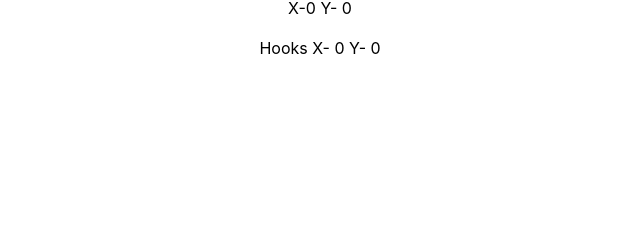
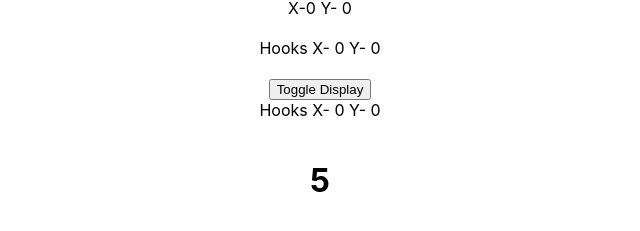
Before and after one commit to prasunmatrix/react-http, a React (Create React App) app: page / in a window 1280 px wide. Shown: the part 583-814 px from the top of the page, without its empty margins (320-960 px from the left). Built offline with nearby package versions, Linux system fonts and the light colour scheme; no server answers.

Commit message:
classCounter and hookCounter

```diff
--- a/src/App.js
+++ b/src/App.js
@@ -8,6 +8,8 @@ import HookCounterThree from './components/HookCounterThree';
 import HookCounterFour from './components/HookCounterFour';
 import ClassMouse from './components/ClassMouse';
 import HookMouse from './components/HookMouse';
+import MouseContainer from './components/MouseContainer';
+import IntervalClassCounter from './components/IntervalClassCounter';
 
 function App() {
   return (
@@ -34,6 +36,8 @@ function App() {
       <HookCounterFour /><br/>
       <ClassMouse /><br/>
       <HookMouse /><br/>
+      <MouseContainer /><br/>
+      <IntervalClassCounter /><br/>
     </div>
   );
 }
--- a/src/components/ClassMouse.js
+++ b/src/components/ClassMouse.js
@@ -19,6 +19,10 @@ export class ClassMouse extends Component {
     window.addEventListener('mousemove',this.logMousePosition)
   }
 
+  componentWillUnmount(){
+    window.removeEventListener('mousemove',this.logMousePosition)
+  }
+
   render() {
     return (
       <div>
--- a/src/components/HookMouse.js
+++ b/src/components/HookMouse.js
@@ -13,6 +13,11 @@ function HookMouse() {
   useEffect(()=> {
     console.log('useEffect called')
     window.addEventListener('mousemove', logMousePosition)
+
+    return () =>{
+      console.log('Component unmounting code')
+      window.removeEventListener('mousemove',logMousePosition)
+    }
   },[])
 
   return (
--- /dev/null
+++ b/src/components/IntervalClassCounter.js
@@ -0,0 +1,30 @@
+import React, { Component } from 'react'
+
+export class IntervalClassCounter extends Component {
+  constructor(props) {
+    super(props)
+    this.state = {
+       count:0
+    }
+  }
+
+  componentDidMount(){
+    this.interval=setInterval(this.tick,1000)
+  }
+
+  componentWillUnmount(){
+    clearInterval(this.interval)
+  }
+
+  tick = () =>{
+    this.setState({
+      count:this.state.count +1
+    })
+  }
+
+  render() {
+    return <h1>{this.state.count}</h1>
+  }
+}
+
+export default IntervalClassCounter
--- /dev/null
+++ b/src/components/MouseContainer.js
@@ -0,0 +1,14 @@
+import React,{useState} from 'react'
+import HookMouse from './HookMouse'
+
+function MouseContainer() {
+  const [display, setDisplay]=useState(true)
+  return (
+    <div>
+      <button onClick={()=>setDisplay(!display)}>Toggle Display</button>
+      {display && <HookMouse/>}
+    </div>
+  )
+}
+
+export default MouseContainer
```
Also changed, not shown: src/components/IntervalHookCounter.js (added, +21 -0 lines).
